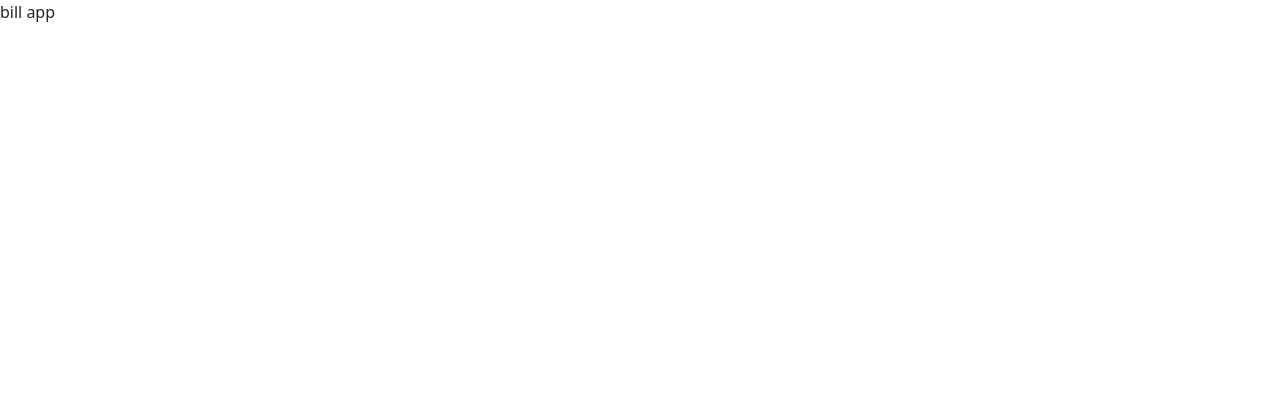
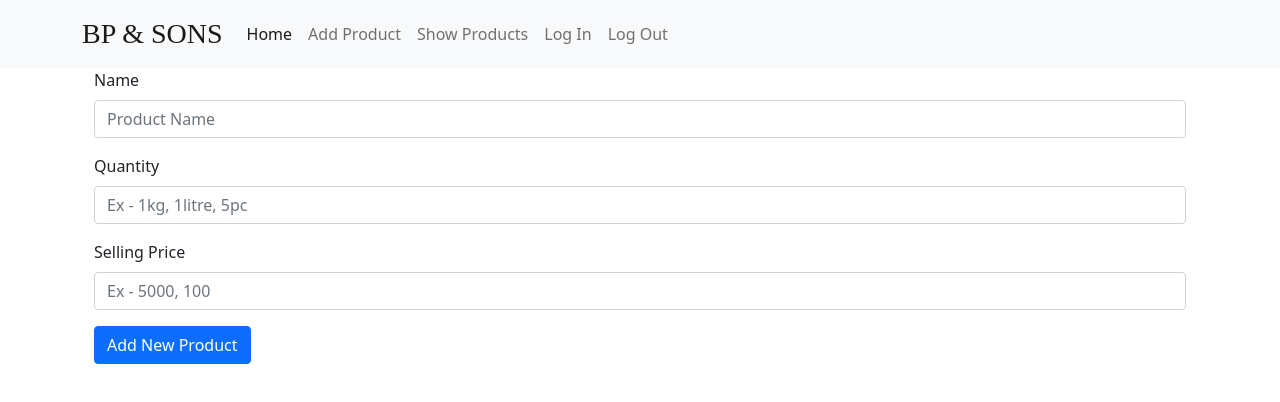
Before and after one commit to manishsharma0398/binay_bill_app_frontend, a React (Create React App) app: page /products/add in a window 1280 px wide. Shown: the top 402 px of the page. Built offline with nearby package versions, Linux system fonts and the light colour scheme; a web font is replaced by a local one.

Commit message:
new product add form created

```diff
--- a/package.json
+++ b/package.json
@@ -8,6 +8,7 @@
     "@testing-library/user-event": "^12.8.1",
     "react": "^17.0.1",
     "react-dom": "^17.0.1",
+    "react-router-dom": "^5.2.0",
     "react-scripts": "4.0.3",
     "web-vitals": "^1.1.0"
   },
--- a/src/App.js
+++ b/src/App.js
@@ -1,7 +1,23 @@
-// import Header from "./components/Header/Header";
+import Header from "./components/Header/Header";
+import Auth from "./pages/auth/Auth";
+
+import { Switch, Route } from "react-router-dom";
+import AddProduct from "./pages/products/AddProduct";
 
 function App() {
-  return <div className="App">bill app</div>;
+  return (
+    <div className="App">
+      <Header />
+      <div className="container">
+        <Switch>
+          <Route exact path="/auth" component={Auth} />
+        </Switch>
+        <Switch>
+          <Route exact path="/products/add" component={AddProduct} />
+        </Switch>
+      </div>
+    </div>
+  );
 }
 
 export default App;
--- /dev/null
+++ b/src/components/Header/Header.js
@@ -0,0 +1,48 @@
+import React from "react";
+
+import { Link } from "react-router-dom";
+
+const Header = () => {
+  return (
+    <nav className="navbar navbar-expand-lg navbar-light bg-light">
+      <div className="container">
+        <Link to="/" className="navbar-brand">
+          <span className="logo">BP & SONS</span>
+        </Link>
+
+        <button
+          className="navbar-toggler"
+          type="button"
+          data-bs-toggle="collapse"
+          data-bs-target="#navbarNavAltMarkup"
+          aria-controls="navbarNavAltMarkup"
+          aria-expanded="false"
+          aria-label="Toggle navigation"
+        >
+          <span className="navbar-toggler-icon"></span>
+        </button>
+        <div className="collapse navbar-collapse" id="navbarNavAltMarkup">
+          <div className="navbar-nav">
+            <Link to="/" className="nav-link active">
+              Home
+            </Link>
+            <Link to="/products/add" className="nav-link">
+              Add Product
+            </Link>
+            <Link to="/products" className="nav-link">
+              Show Products
+            </Link>
+            <Link to="/" className="nav-link">
+              Log In
+            </Link>
+            <Link to="/" className="nav-link">
+              Log Out
+            </Link>
+          </div>
+        </div>
+      </div>
+    </nav>
+  );
+};
+
+export default Header;
--- /dev/null
+++ b/src/components/form/TextInput.js
@@ -0,0 +1,34 @@
+import React from "react";
+import PropTypes from "prop-types";
+
+const TextInput = ({ id, type, label, placeholder }) => {
+  return (
+    <div className="mb-3">
+      <label htmlFor={id} className="form-label">
+        {label}
+      </label>
+      <input
+        type={type}
+        className="form-control"
+        id={id}
+        placeholder={placeholder}
+      />
+      {/* <div id={id + "Help"} className="form-text">
+        We'll never share your email with anyone else.
+      </div> */}
+    </div>
+  );
+};
+
+TextInput.defaultProps = {
+  type: "text",
+};
+
+TextInput.propTypes = {
+  id: PropTypes.string,
+  type: PropTypes.string,
+  label: PropTypes.string,
+  placeholder: PropTypes.string,
+};
+
+export default TextInput;
--- a/src/index.css
+++ b/src/index.css
@@ -2,4 +2,5 @@
 
 .logo {
   font-family: "Akaya Telivigala", cursive;
+  font-size: 28px;
 }
--- a/src/index.js
+++ b/src/index.js
@@ -3,9 +3,13 @@ import ReactDOM from "react-dom";
 import "./index.css";
 import App from "./App";
 
+import { BrowserRouter as Router } from "react-router-dom";
+
 ReactDOM.render(
   <React.StrictMode>
-    <App />
+    <Router>
+      <App />
+    </Router>
   </React.StrictMode>,
   document.getElementById("root")
 );
--- /dev/null
+++ b/src/pages/auth/Auth.js
@@ -0,0 +1,11 @@
+import React from "react";
+
+const Auth = () => {
+  return (
+    <div>
+      <h4>Auth page</h4>
+    </div>
+  );
+};
+
+export default Auth;
--- /dev/null
+++ b/src/pages/products/AddProduct.js
@@ -0,0 +1,35 @@
+import React from "react";
+import TextInput from "../../components/form/TextInput";
+
+const AddProduct = () => {
+  return (
+    <div className="container">
+      <form>
+        <TextInput
+          id="name"
+          type="text"
+          label="Name"
+          placeholder="Product Name"
+        />
+        <TextInput
+          id="quantity"
+          type="text"
+          label="Quantity"
+          placeholder="Ex - 1kg, 1litre, 5pc"
+        />
+        <TextInput
+          id="sellingPrice"
+          type="number"
+          label="Selling Price"
+          placeholder="Ex - 5000, 100"
+        />
+
+        <button type="submit" className="btn btn-primary">
+          Add New Product
+        </button>
+      </form>
+    </div>
+  );
+};
+
+export default AddProduct;
```
Also changed, not shown: 1 other file (tests, documents, lock files or other folders).
